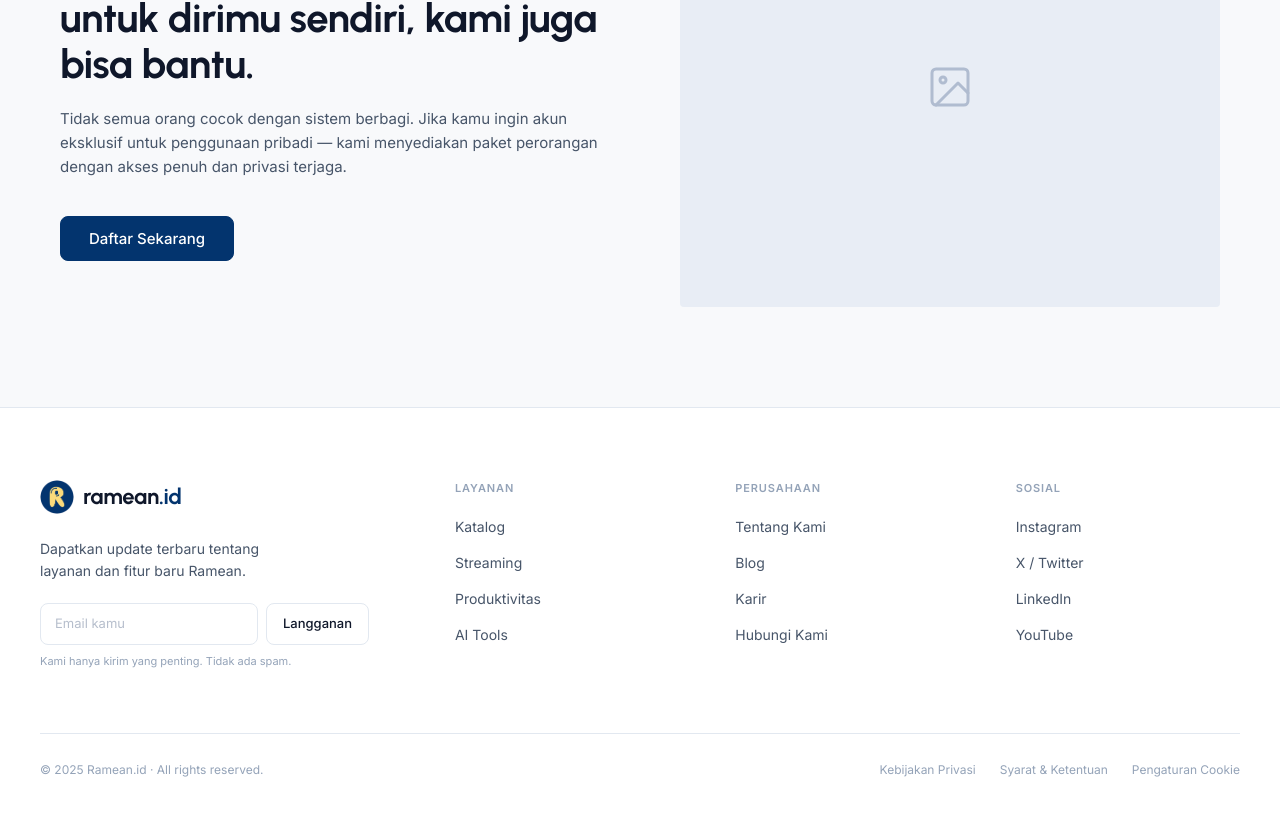
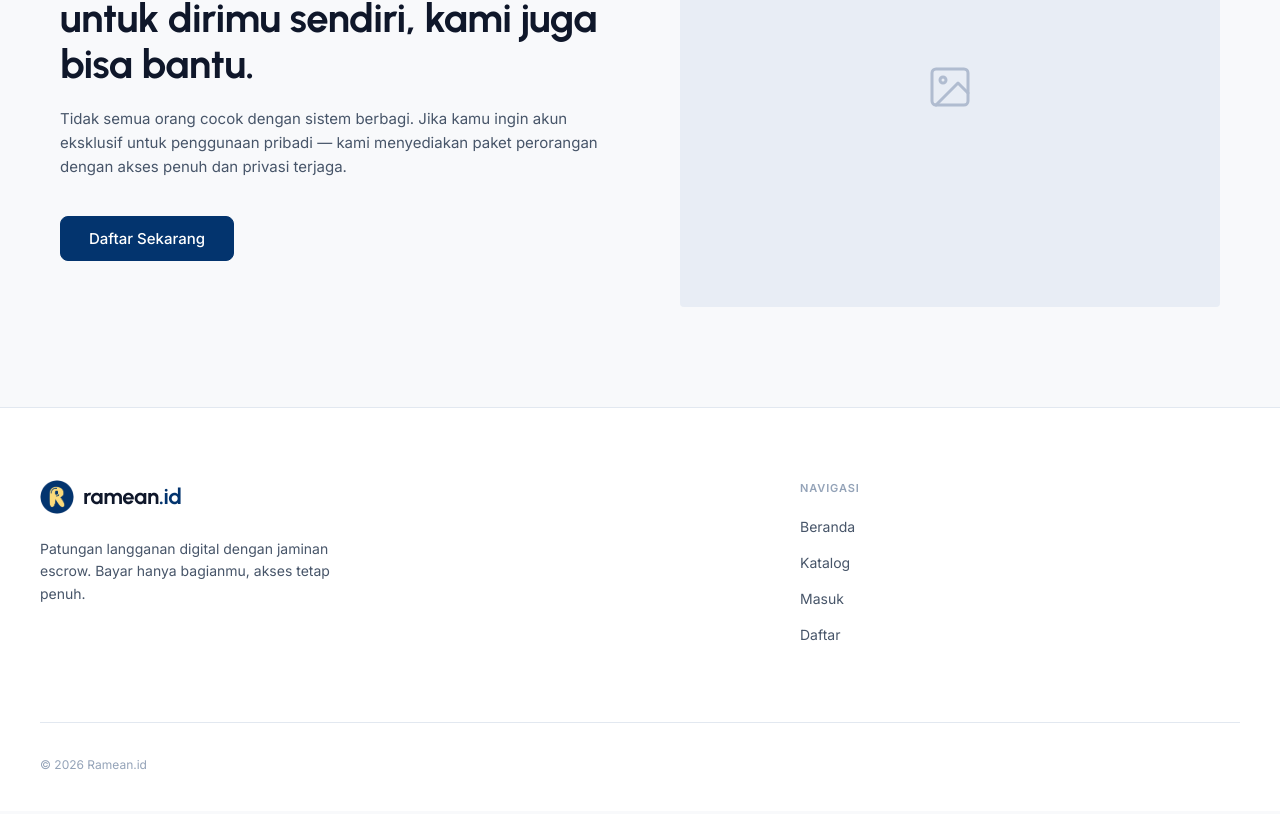
Before and after one commit to sterbenmzrt/ramean-prototype, a Next.js app: page / in a window 1280 px wide. Shown: the part 3400-4214 px from the top of the page. Built offline with nearby package versions, Linux system fonts and the light colour scheme; no server answers; the database is empty.

Commit message:
polish(footer): buang newsletter & link mati, footer minimal nyata

```diff
--- a/components/layout/Footer.jsx
+++ b/components/layout/Footer.jsx
@@ -1,67 +1,49 @@
 import Link from "next/link";
 import RameanLogo from "@/components/ui/RameanLogo";
 
-const COLUMNS = [
-  { title: "Layanan", links: ["Katalog", "Streaming", "Produktivitas", "AI Tools"] },
-  { title: "Perusahaan", links: ["Tentang Kami", "Blog", "Karir", "Hubungi Kami"] },
-  { title: "Sosial", links: ["Instagram", "X / Twitter", "LinkedIn", "YouTube"] },
+const NAV = [
+  ["/", "Beranda"],
+  ["/marketplace", "Katalog"],
+  ["/login", "Masuk"],
+  ["/register", "Daftar"],
 ];
 
 export default function Footer() {
   return (
     <footer className="border-t border-border bg-white px-10 pt-[72px] pb-9">
       <div className="max-w-[1240px] mx-auto">
-        <div className="grid grid-cols-[1.6fr_1fr_1fr_1fr] gap-14 mb-16 max-md:grid-cols-2 max-md:gap-10">
+        <div className="grid grid-cols-[1.6fr_1fr] gap-14 mb-16 max-md:grid-cols-1 max-md:gap-10">
           <div>
             <Link href="/" className="inline-block mb-6">
               <RameanLogo size={34} />
             </Link>
-            <p className="text-text-md font-body text-sm leading-relaxed mb-5 max-w-[260px]">
-              Dapatkan update terbaru tentang layanan dan fitur baru Ramean.
-            </p>
-            <div className="flex gap-2 mb-2 max-w-[320px]">
-              <input
-                type="email"
-                placeholder="Email kamu"
-                aria-label="Email langganan"
-                className="flex-1 px-3.5 py-2.5 rounded-lg border border-border font-body text-[13px] outline-none text-text"
-              />
-              <button className="px-4 py-2 rounded-lg border border-border text-text font-body text-[13px] font-medium">
-                Langganan
-              </button>
-            </div>
-            <p className="text-text-sm text-[11px] font-body">
-              Kami hanya kirim yang penting. Tidak ada spam.
+            <p className="text-text-md font-body text-sm leading-relaxed max-w-[300px]">
+              Patungan langganan digital dengan jaminan escrow. Bayar hanya
+              bagianmu, akses tetap penuh.
             </p>
           </div>
 
-          {COLUMNS.map((col) => (
-            <div key={col.title}>
-              <h4 className="text-[11px] font-semibold mb-[18px] tracking-[0.08em] uppercase text-text-sm font-body">
-                {col.title}
-              </h4>
-              {col.links.map((l) => (
-                <div key={l} className="mb-3">
-                  <a href="#" className="text-text-md no-underline text-sm font-body font-normal hover:text-text">
-                    {l}
-                  </a>
-                </div>
-              ))}
-            </div>
-          ))}
+          <div>
+            <h4 className="text-[11px] font-semibold mb-[18px] tracking-[0.08em] uppercase text-text-sm font-body">
+              Navigasi
+            </h4>
+            {NAV.map(([href, label]) => (
+              <div key={href} className="mb-3">
+                <Link
+                  href={href}
+                  className="text-text-md no-underline text-sm font-body font-normal hover:text-text"
+                >
+                  {label}
+                </Link>
+              </div>
+            ))}
+          </div>
         </div>
 
-        <div className="border-t border-border pt-7 flex justify-between items-center flex-wrap gap-4">
+        <div className="border-t border-border pt-7">
           <span className="text-text-sm text-xs font-body">
-            © 2025 Ramean.id · All rights reserved.
+            © 2026 Ramean.id
           </span>
-          <div className="flex gap-6">
-            {["Kebijakan Privasi", "Syarat & Ketentuan", "Pengaturan Cookie"].map((l) => (
-              <a key={l} href="#" className="text-text-sm text-xs no-underline font-body">
-                {l}
-              </a>
-            ))}
-          </div>
         </div>
       </div>
     </footer>
```
